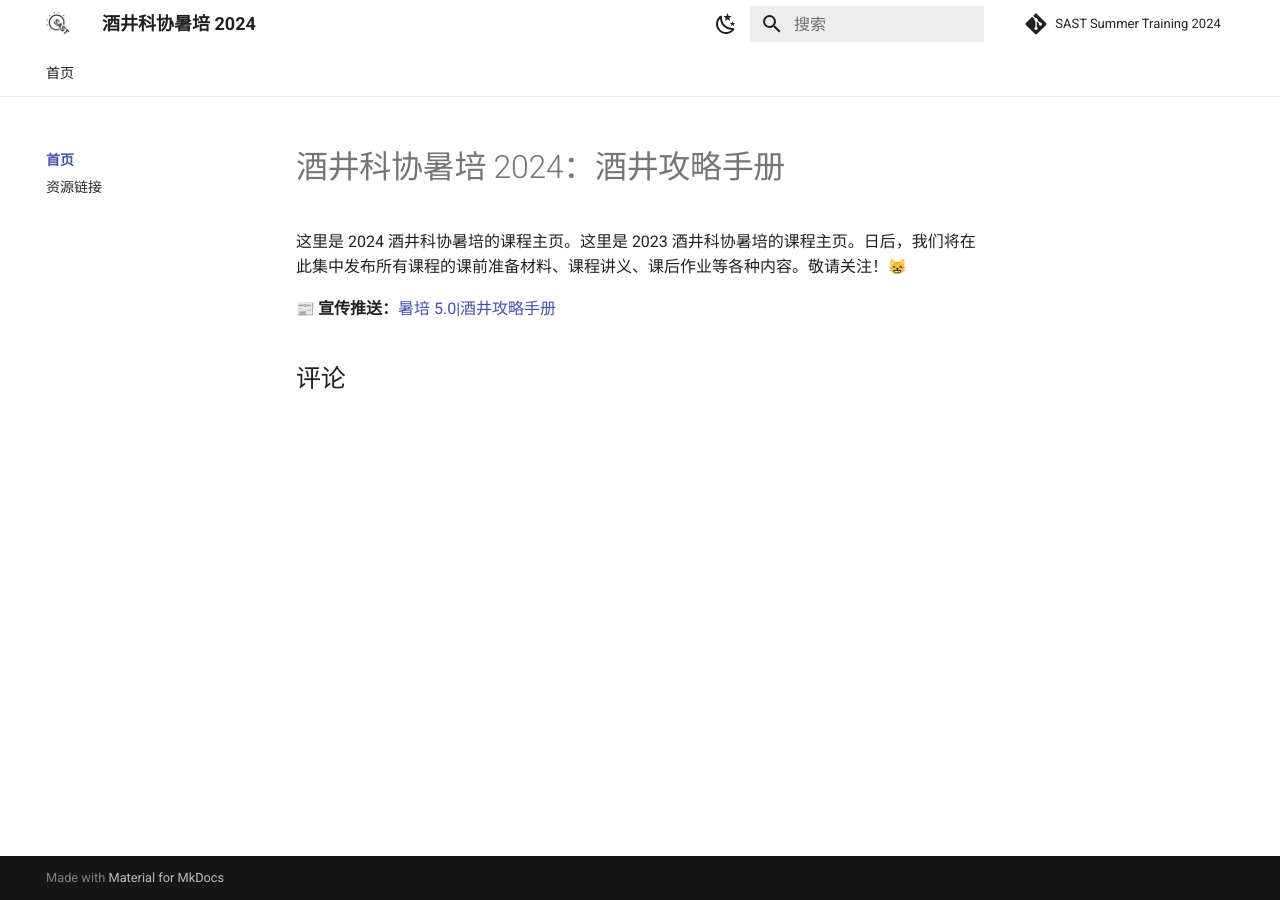
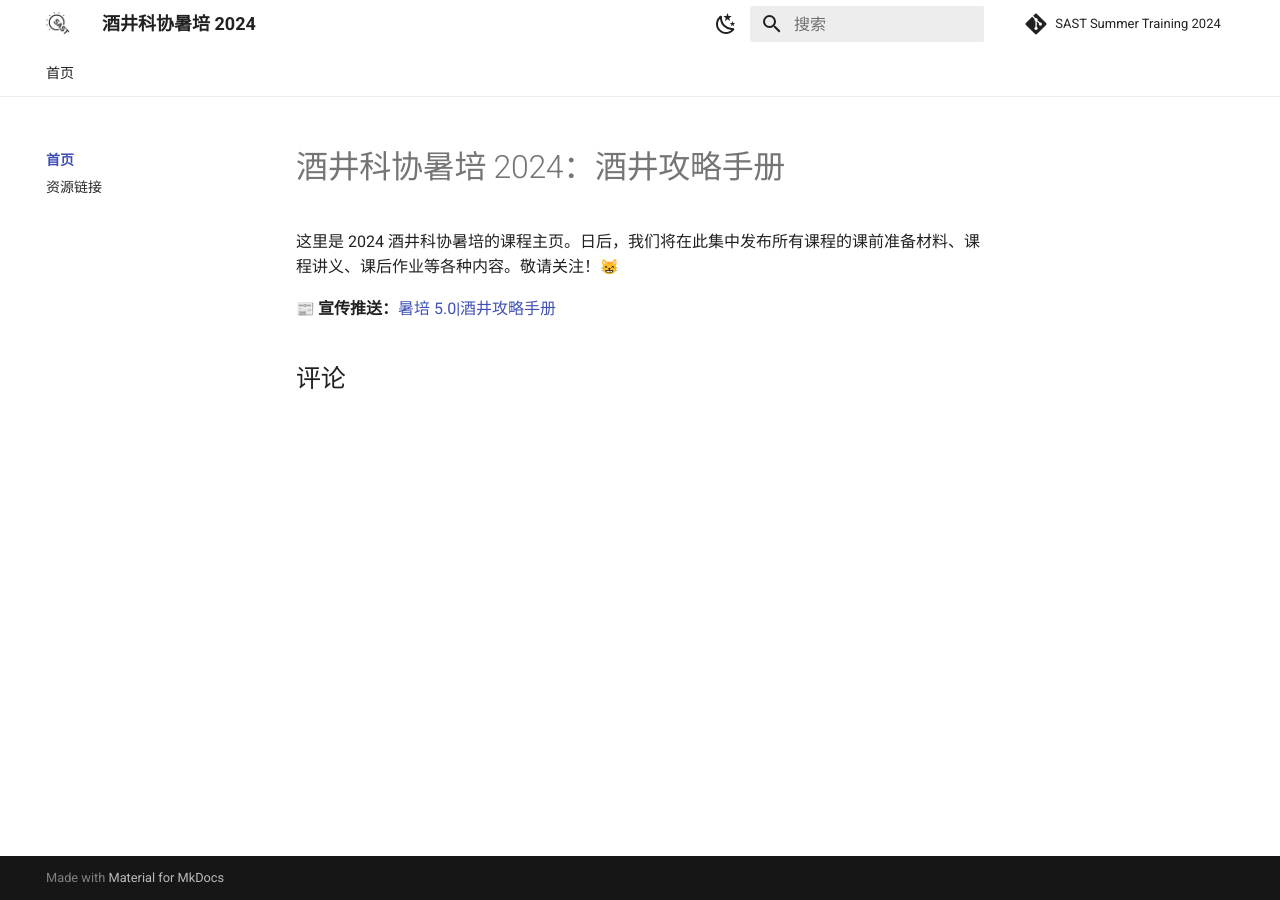
Before and after one commit to sast-summer-training-2024/sast-summer-training-2024.github.io, an MkDocs documentation site: the page built from docs/index.md, in a window 1280 px wide. Built offline with MkDocs 1.6.1 and Material for MkDocs 9.7.7, drawn with Linux system fonts in a browser that asks for light colours; emoji names are drawn with the system emoji font; comment, search, counter and statistics services are not loaded.

Commit message:
fix: remove duplicate contents copied from sast2023

```diff
--- a/docs/index.md
+++ b/docs/index.md
@@ -1,5 +1,5 @@
 # 酒井科协暑培 2024：酒井攻略手册
 
-这里是 2024 酒井科协暑培的课程主页。这里是 2023 酒井科协暑培的课程主页。日后，我们将在此集中发布所有课程的课前准备材料、课程讲义、课后作业等各种内容。敬请关注！:smile_cat:
+这里是 2024 酒井科协暑培的课程主页。日后，我们将在此集中发布所有课程的课前准备材料、课程讲义、课后作业等各种内容。敬请关注！:smile_cat:
 
 :newspaper: **宣传推送：**[暑培 5.0|酒井攻略手册](https://mp.weixin.qq.com/s/ETA-6jqDbq9uPyMbFX2yuQ)
```
